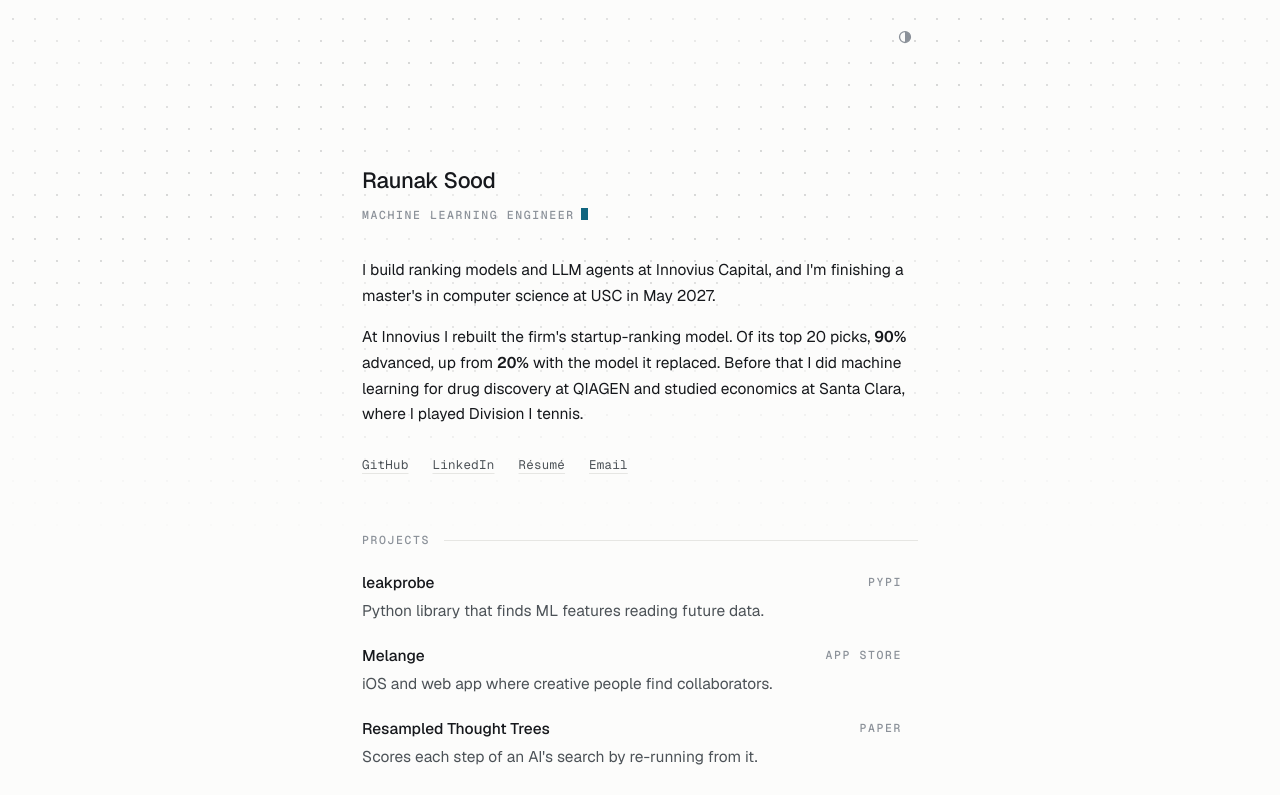
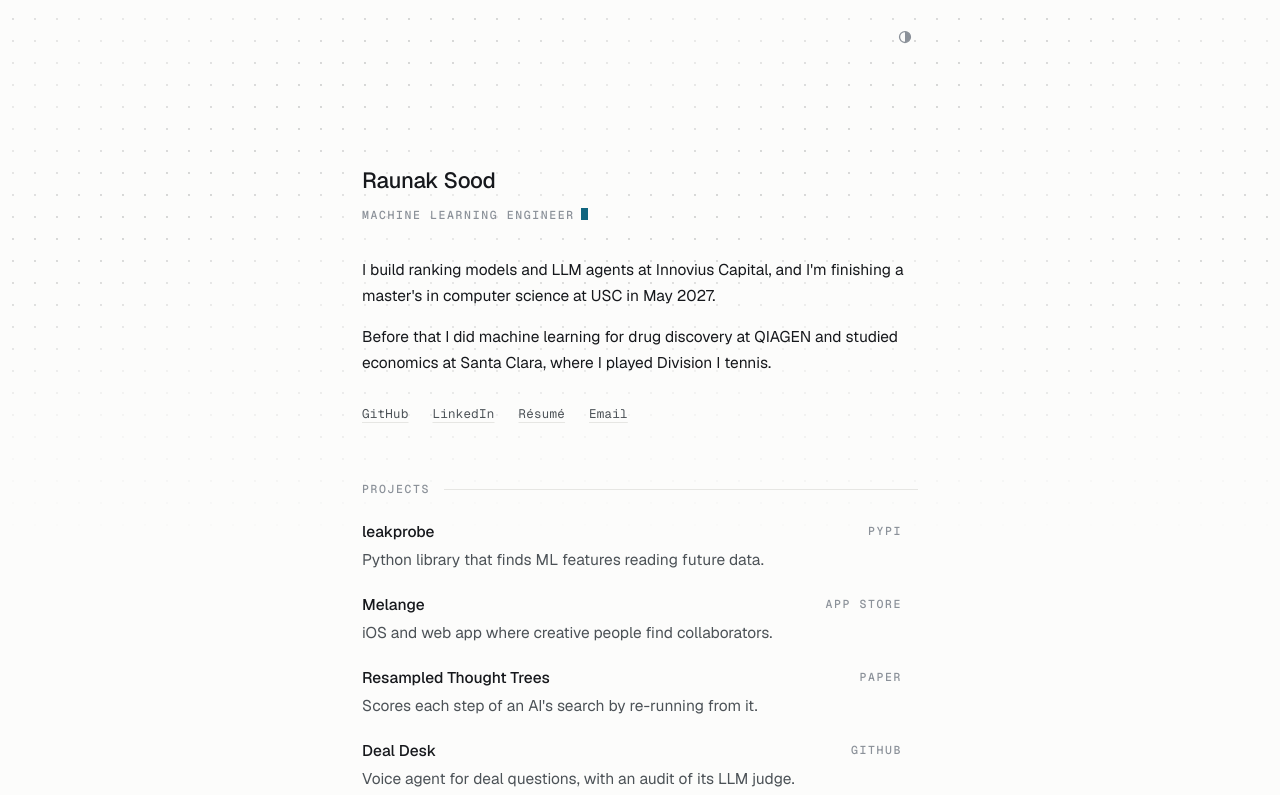
Before and after one commit to quantraunak/raunaksood-site, a Next.js app: page / in a window 1280 px wide. Shown: the top 795 px of the page. Built offline with nearby package versions, Linux system fonts and the light colour scheme.

Commit message:
Intro: drop the ranking-model sentence

```diff
--- a/app/page.tsx
+++ b/app/page.tsx
@@ -94,10 +94,8 @@ export default function Home() {
               master&apos;s in computer science at USC in May 2027.
             </p>
             <p>
-              At Innovius I rebuilt the firm&apos;s startup-ranking model. Of its top 20 picks,{" "}
-              <span className="num">90%</span> advanced, up from <span className="num">20%</span>{" "}
-              with the model it replaced. Before that I did machine learning for drug discovery at
-              QIAGEN and studied economics at Santa Clara, where I played Division I tennis.
+              Before that I did machine learning for drug discovery at QIAGEN and studied
+              economics at Santa Clara, where I played Division I tennis.
             </p>
           </div>
           <p className="enter mt-7 flex flex-wrap gap-x-6 gap-y-1" style={{ "--i": 2 } as React.CSSProperties}>
```
